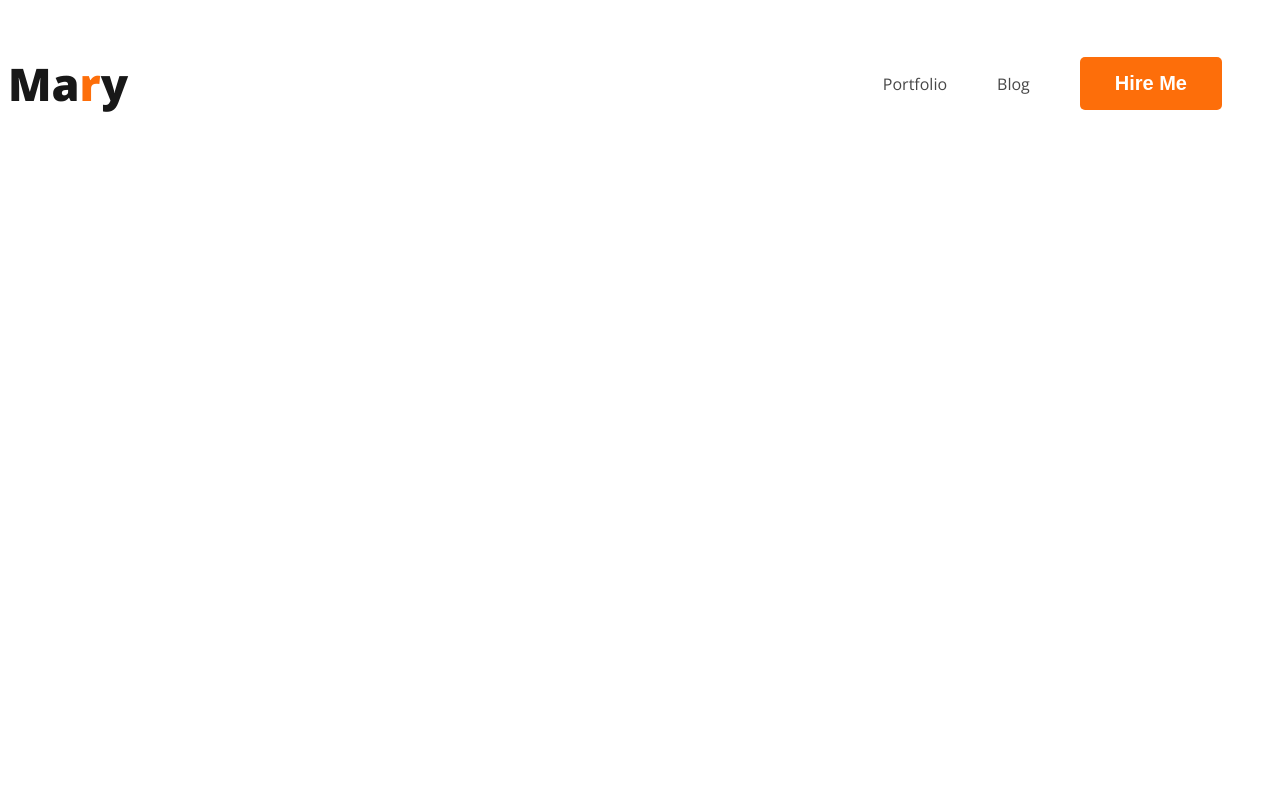
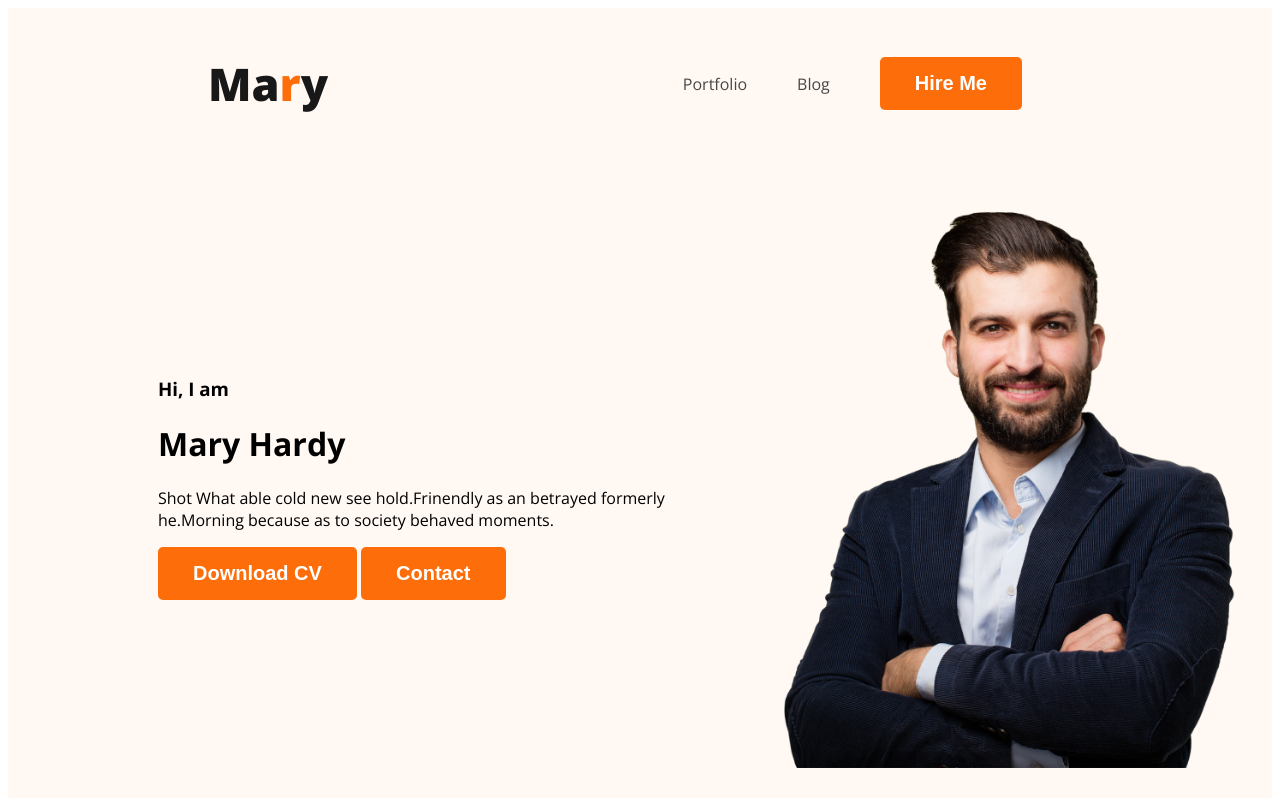
Before and after one commit to tamannachowdhury1/web-developer-portfolio, a plain HTML site: page index.html in a window 1280 px wide. Drawn offline with nearby package versions, Linux system fonts and the light colour scheme.

Commit message:
banner added

```diff
--- a/index.html
+++ b/index.html
@@ -15,7 +15,7 @@
 </head>
 
 <body>
-    <header>
+    <header class="header">
         <nav>
             <h3 class="nav-title">Ma<span class="text-primary">r</span>y</h3>
             <ul>
@@ -24,6 +24,21 @@
                 <li><button class="btn-primary">Hire Me</button></li>
             </ul>
         </nav>
+        <div class="banner">
+            <div class="banner-content">
+                <h3 class="banner-greeting">Hi, I am</h3>
+                <h1 class="banner-title">Mary Hardy</h1>
+                <p>Shot
+                    What able cold new see hold.Frinendly as an betrayed formerly he.Morning because as to society
+                    behaved
+                    moments.
+                </p>
+                <button class="btn-primary">Download CV</button>
+                <button class="btn-primary">Contact</button>
+            </div>
+            <img class="profile-pic" src="images/hardy.png" alt="">
+        </div>
+
     </header>
     <main></main>
     <footer></footer>
--- a/style/portfolio.css
+++ b/style/portfolio.css
@@ -8,6 +8,7 @@ nav {
     display: flex;
     align-items: center;
     justify-content: space-between;
+    margin: 0px 200px;
 }
 
 .text-primary {
@@ -47,3 +48,18 @@ nav a {
     text-decoration: none;
     color: #474747;
 }
+
+/* header related styles */
+.header {
+    background-color: #FFF8F3;
+}
+
+.banner {
+    padding: 30px 30px 30px 150px;
+    display: flex;
+    align-items: center;
+}
+
+.banner .profile-pic {
+    width: 500px;
+}
```
